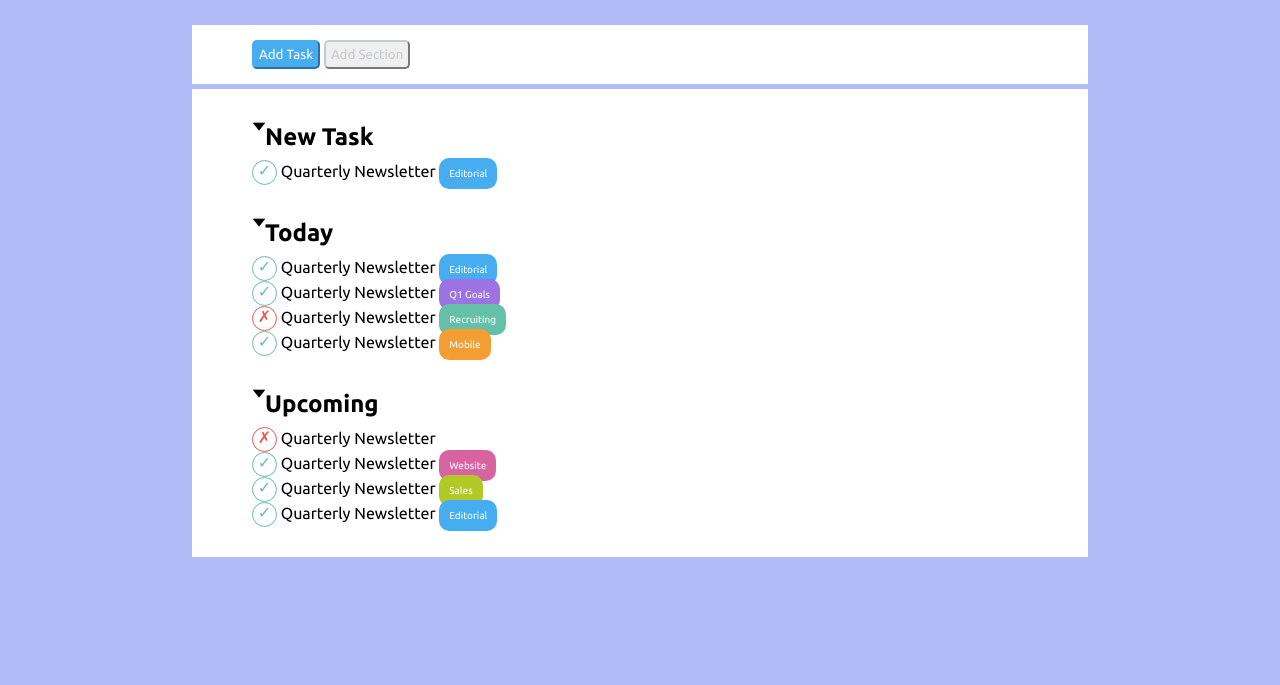
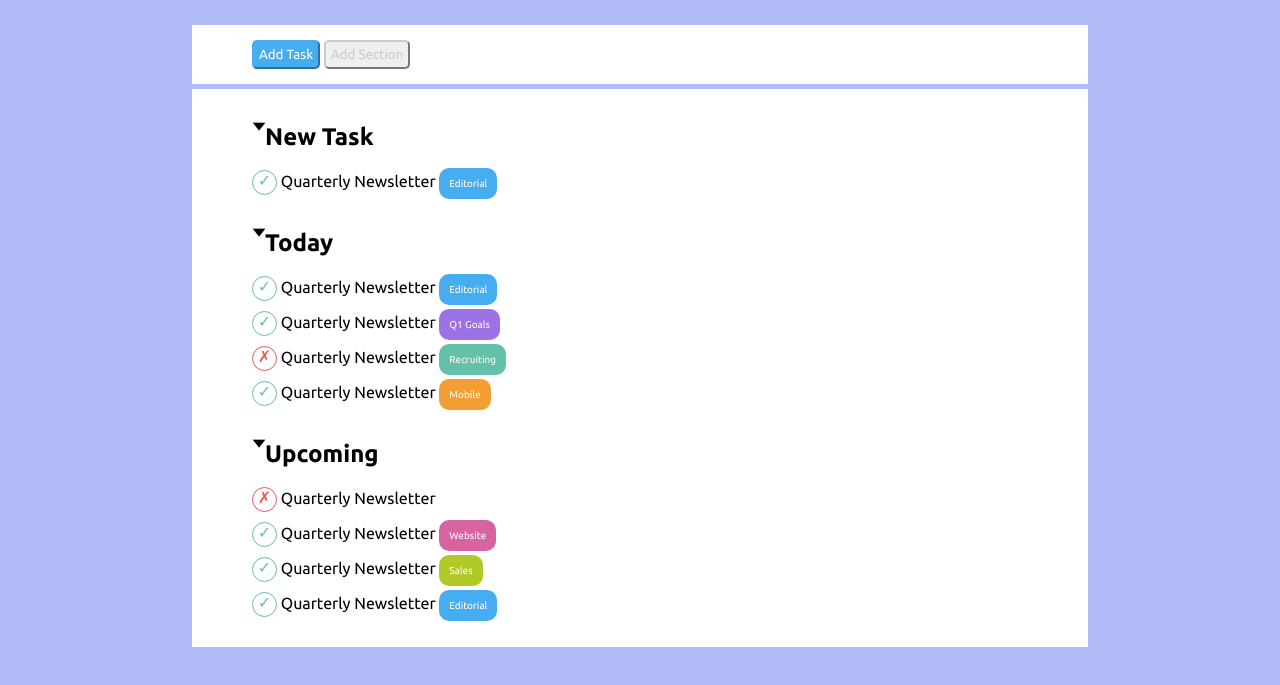
Before and after one commit to 0xbrax/html-css-toboolist, a plain HTML site: page index.html in a window 1280 px wide. Shown: the part 75-760 px from the top of the page. Drawn offline with Linux system fonts and the light colour scheme.

Commit message:
Work in progress 3

```diff
--- a/css/style.css
+++ b/css/style.css
@@ -95,6 +95,10 @@ h2::before {
     border: 1.5px solid #EB5851;
 }
 
+.container {
+    padding-top: 10px;
+}
+
 .label {
     color: #FFF;
     font-size: 10px;
--- a/index.html
+++ b/index.html
@@ -31,21 +31,21 @@
                 <!-- task list -->
                 <div>
                     <h2>New Task</h2>
-                    <span class="check-yes"></span><span> Quarterly Newsletter </span><span class="label color1">Editorial</span>
+                    <div class="container"><span class="check-yes"></span><span> Quarterly Newsletter </span><span class="label color1">Editorial</span></div>
                 </div>
                 <div class="task-special">
                     <h2>Today</h2>
-                    <span class="check-yes"></span><span> Quarterly Newsletter </span><span class="label color1">Editorial</span><br>
-                    <span class="check-yes"></span><span> Quarterly Newsletter </span><span class="label color2">Q1 Goals</span><br>
-                    <span class="check-no"></span><span> Quarterly Newsletter </span><span class="label color3">Recruiting</span><br>
-                    <span class="check-yes"></span><span> Quarterly Newsletter </span><span class="label color4">Mobile</span>
+                    <div class="container"><span class="check-yes"></span><span> Quarterly Newsletter </span><span class="label color1">Editorial</span></div>
+                    <div class="container"><span class="check-yes"></span><span> Quarterly Newsletter </span><span class="label color2">Q1 Goals</span></div>
+                    <div class="container"><span class="check-no"></span><span> Quarterly Newsletter </span><span class="label color3">Recruiting</span></div>
+                    <div class="container"><span class="check-yes"></span><span> Quarterly Newsletter </span><span class="label color4">Mobile</span></div>
                 </div>
                 <div class="task-special">
                     <h2>Upcoming</h2>
-                    <span class="check-no"></span><span> Quarterly Newsletter </span><br>
-                    <span class="check-yes"></span><span> Quarterly Newsletter </span><span class="label color5">Website</span><br>
-                    <span class="check-yes"></span><span> Quarterly Newsletter </span><span class="label color6">Sales</span><br>
-                    <span class="check-yes"></span><span> Quarterly Newsletter </span><span class="label color1">Editorial</span>
+                    <div class="container"><span class="check-no"></span><span> Quarterly Newsletter </span></div>
+                    <div class="container"><span class="check-yes"></span><span> Quarterly Newsletter </span><span class="label color5">Website</span></div>
+                    <div class="container"><span class="check-yes"></span><span> Quarterly Newsletter </span><span class="label color6">Sales</span></div>
+                    <div class="container"><span class="check-yes"></span><span> Quarterly Newsletter </span><span class="label color1">Editorial</span></div>
                 </div>
 
             </section>
```
